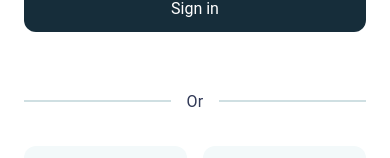
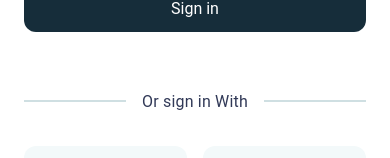
Before and after one commit to TaylorOkis/Login-page, a React (Vite) app: page / in a window 390 px wide. Shown: the part 593-751 px from the top of the page. Built offline with nearby package versions, Linux system fonts and the light colour scheme.

Commit message:
Update social buttons responsiveness and animation

```diff
--- a/src/components/Divider.css
+++ b/src/components/Divider.css
@@ -16,4 +16,5 @@ hr {
 
 .divider-text {
   padding-inline: 16px;
+  white-space: nowrap;
 }
--- a/src/components/Divider.jsx
+++ b/src/components/Divider.jsx
@@ -1,10 +1,17 @@
+import useBreakpoint from "../hooks/useBreakpoint";
 import "./Divider.css";
 
 export default function Divider() {
+  const { isDesktop } = useBreakpoint();
+
   return (
     <div className="divider">
       <hr />
-      <span className="divider-text">Or</span>
+      {isDesktop ? (
+        <span className="divider-text">Or</span>
+      ) : (
+        <span className="divider-text">Or sign in With</span>
+      )}
       <hr />
     </div>
   );
--- a/src/components/ImageSwitcher.css
+++ b/src/components/ImageSwitcher.css
@@ -7,7 +7,7 @@
 
 @keyframes fadeIn {
   from {
-    opacity: 0.3;
+    opacity: 0.8;
   }
   to {
     opacity: 1;
--- a/src/components/LoginForm.css
+++ b/src/components/LoginForm.css
@@ -47,7 +47,7 @@ a {
   gap: 16px;
   margin-bottom: 24px;
 
-  @media (min-width: calc(600 / 16 * 1rem)) {
+  @media (min-width: calc(768 / 16 * 1rem)) {
     flex-direction: column;
   }
 }
--- a/src/components/LoginForm.jsx
+++ b/src/components/LoginForm.jsx
@@ -2,10 +2,13 @@ import AppButton from "./AppButton";
 import Divider from "./Divider";
 import GoogleLogo from "../assets/Google.svg";
 import FacebookLogo from "../assets/Facebook.svg";
+import useBreakpoint from "../hooks/useBreakpoint";
 import "./LoginForm.css";
 import Footer from "./Footer";
 
 export default function LoginForm() {
+  const { isDesktop } = useBreakpoint();
+
   return (
     <>
       <form>
@@ -42,7 +45,7 @@ export default function LoginForm() {
 
       <div className="social-buttons">
         <AppButton
-          text="Google"
+          text={isDesktop ? "Sign in with Google" : "Google"}
           textColor="var(--secondary-text)"
           backgroundColor="var(--accent-4)"
           maxWidth="100%"
@@ -51,7 +54,7 @@ export default function LoginForm() {
           }
         />
         <AppButton
-          text="Facebook"
+          text={isDesktop ? "Sign in with Facebook" : "Facebook"}
           textColor="var(--secondary-text)"
           backgroundColor="var(--accent-4)"
           maxWidth="100%"
--- /dev/null
+++ b/src/hooks/useBreakpoint.js
@@ -0,0 +1,9 @@
+import useScreenSizeWidth from "./useScreenSizeWidth";
+
+export default function useBreakpoint() {
+  const { width } = useScreenSizeWidth();
+
+  return {
+    isDesktop: width >= 768,
+  };
+}
--- /dev/null
+++ b/src/hooks/useScreenSizeWidth.js
@@ -0,0 +1,23 @@
+import { useEffect, useState } from "react";
+
+export default function useScreenSizeWidth() {
+  const [screenSize, setScreenSize] = useState({
+    width: window.innerWidth,
+  });
+
+  useEffect(() => {
+    function handleResize() {
+      setScreenSize({
+        width: window.innerWidth,
+      });
+    }
+
+    window.addEventListener("resize", handleResize);
+
+    return () => {
+      window.removeEventListener("resize", handleResize);
+    };
+  }, []);
+
+  return screenSize;
+}
```
